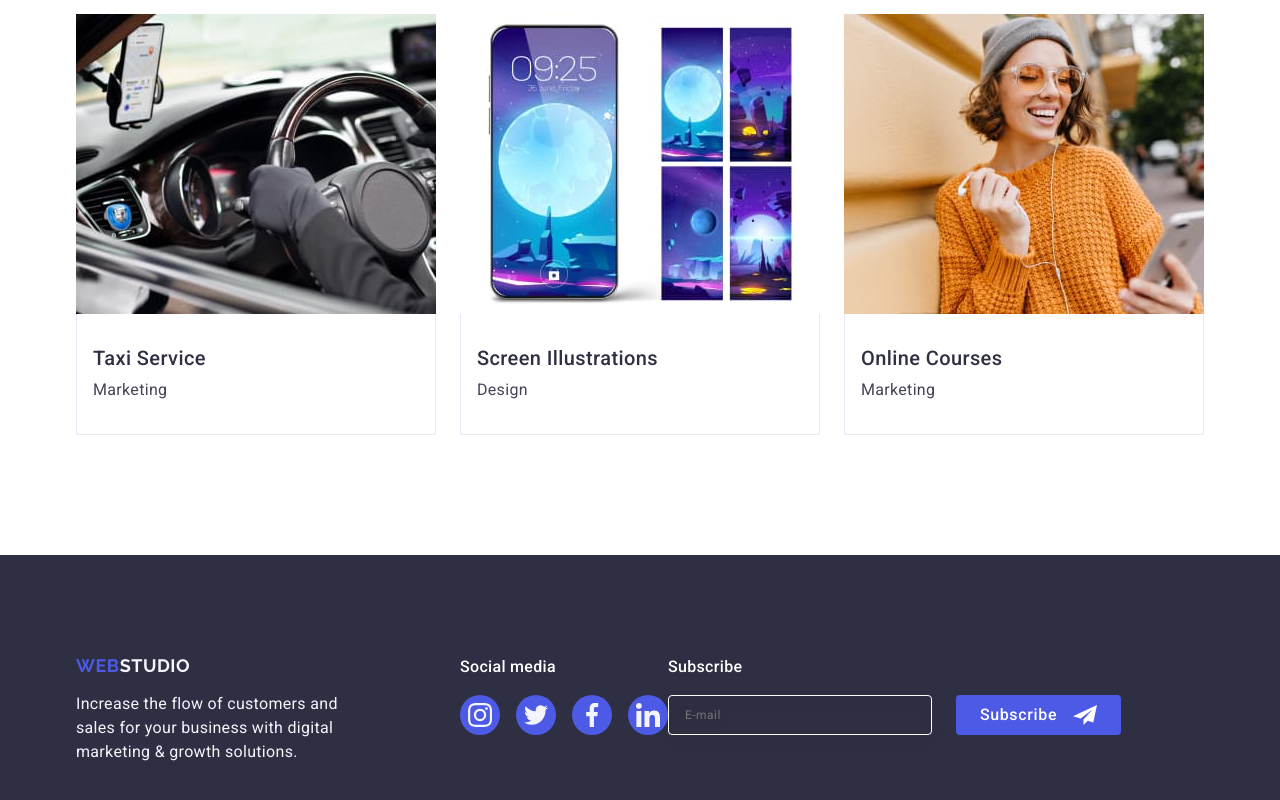
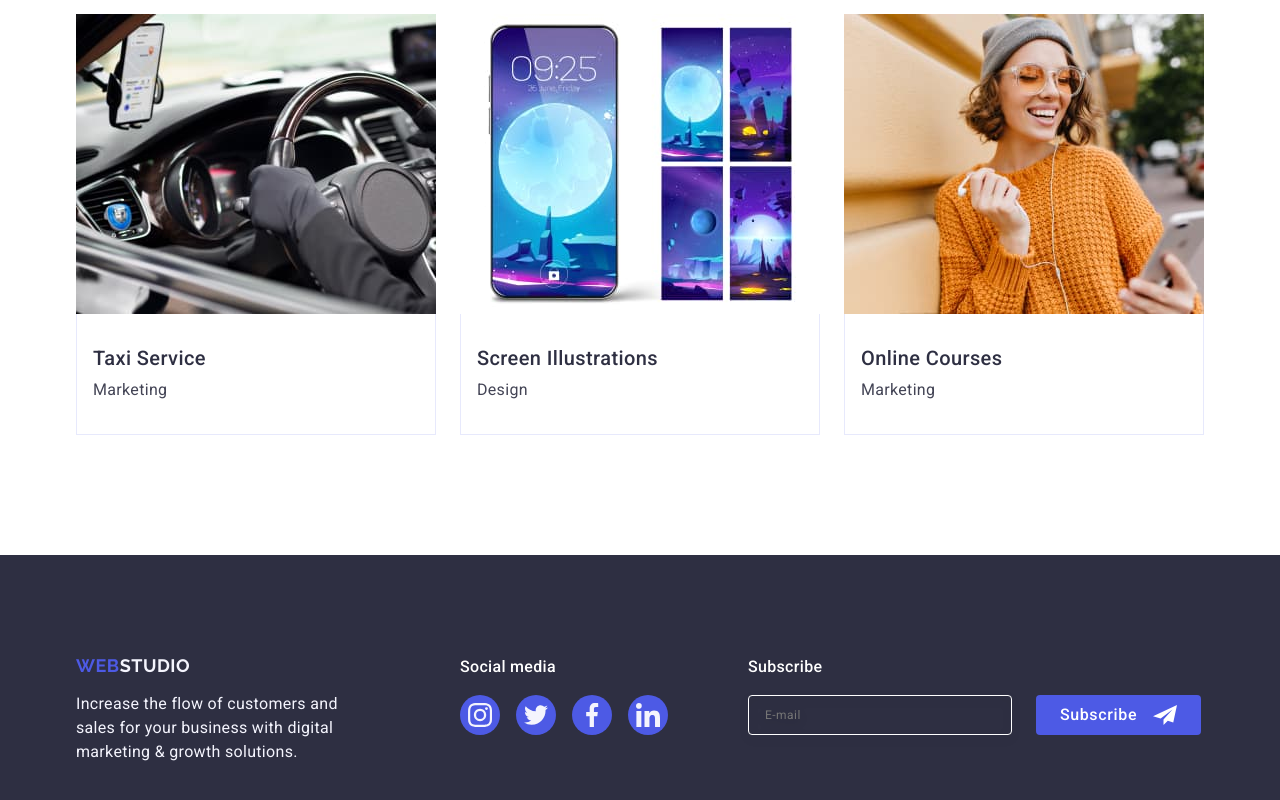
Before and after one commit to iryna-shevchenko/goit-markup-hw-05, a plain HTML site: page index.html in a window 1280 px wide. Shown: the part 2628-3428 px from the top of the page. Drawn offline with nearby package versions, Linux system fonts and the light colour scheme.

Commit message:
Update index.html

```diff
--- a/css/style.css
+++ b/css/style.css
@@ -496,6 +496,10 @@ a {
     margin-right: 120px;
 }
 
+.subscribe {
+    padding-left: 80px;
+}
+
 .subscribe-subscribe {
     margin-bottom: 16px;
     font-weight: 500;
```
